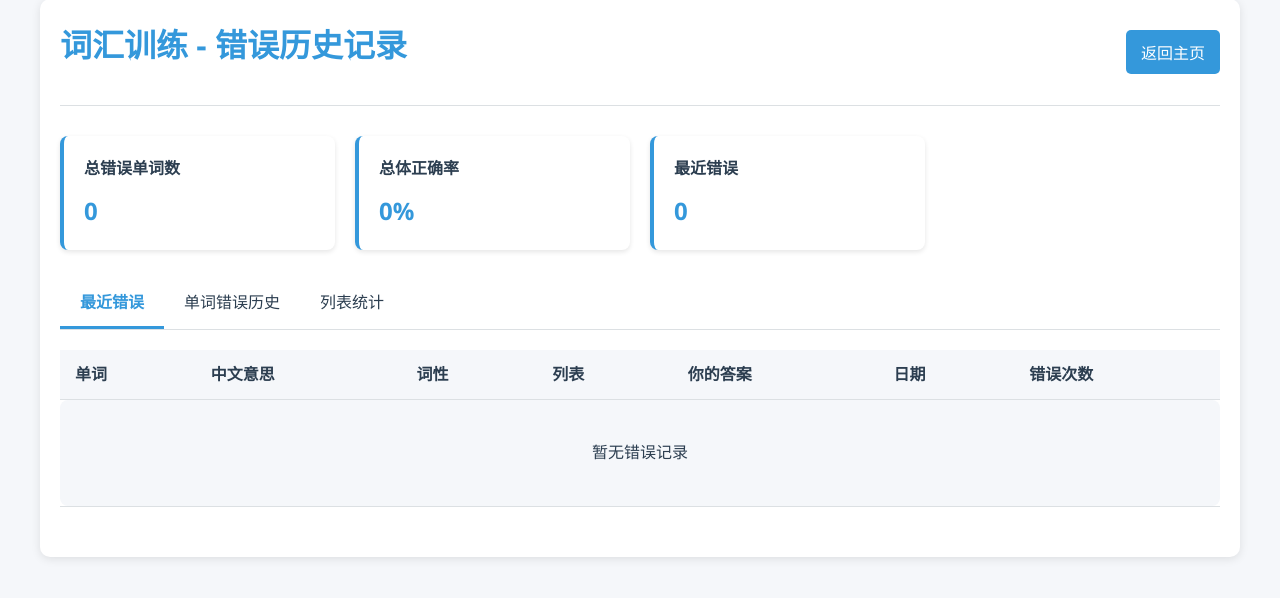
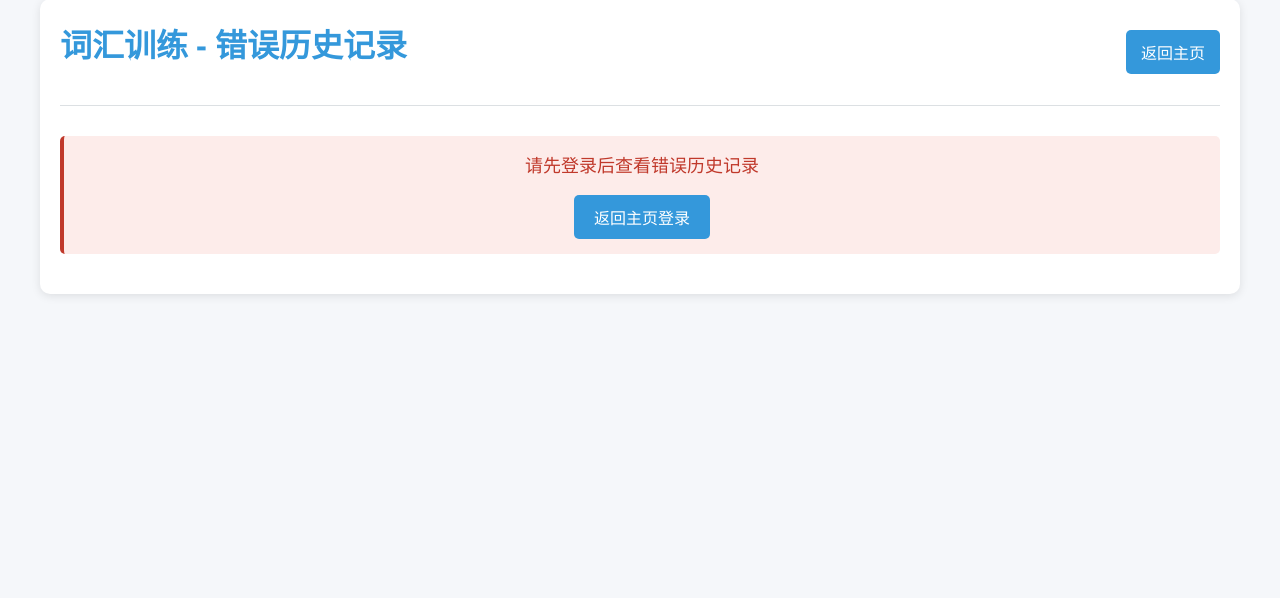
Before and after one commit to Stoic42/VocabularyTrainer, a Flask app: page /error-history in a window 1280 px wide. Shown: the part 21-619 px from the top of the page. Run offline with Flask 3, Linux system fonts and the light colour scheme; data that the repository does not hold is empty.

Commit message:
feat(auth): add user authentication for error history tracking
- Modify submit_answers and get_error_history to use session user_id
- Add login requirement check for error history access
- Update error_history.html to show login prompt for unauthorized users

```diff
--- a/app.py
+++ b/app.py
@@ -93,12 +93,14 @@ def get_questions():
 
     return jsonify(word_list)
 
-# API 2: 提交答案并批改 (您的优秀代码，我们保留)
+# API 2: 提交答案并批改
 @app.route('/api/submit', methods=['POST'])
 def submit_answers():
-    # ... 您的 submit_answers 函数逻辑非常完美，无需改动 ...
     data = request.get_json()
     answers = data.get('answers', [])
+
+    # 获取当前登录用户ID，如果未登录则使用默认值-1（表示游客）
+    student_id = session.get('user_id', -1)
 
     conn = get_db_connection()
     cursor = conn.cursor()
@@ -118,13 +120,13 @@ def submit_answers():
                     'correct_spelling': correct_spelling,
                     'your_answer': student_answer
                 })
-                # 将错误记录到ErrorLogs表
+                # 将错误记录到ErrorLogs表，使用当前用户ID
                 try:
                     cursor.execute(
                         "INSERT INTO ErrorLogs (student_id, word_id, error_type, student_answer, error_date) VALUES (?, ?, ?, ?, date('now'))",
-                        (1, word_id, 'spelling_mvp', student_answer)
+                        (student_id, word_id, 'spelling_mvp', student_answer)
                     )
-                    app.logger.info(f"记录错误: 单词ID={word_id}, 学生答案={student_answer}")
+                    app.logger.info(f"记录错误: 用户ID={student_id}, 单词ID={word_id}, 学生答案={student_answer}")
                 except sqlite3.Error as e:
                     app.logger.error(f"记录错误到ErrorLogs表失败: {e}")
                     # 如果表不存在，尝试创建它
@@ -146,7 +148,7 @@ def submit_answers():
                             # 重新尝试插入
                             cursor.execute(
                                 "INSERT INTO ErrorLogs (student_id, word_id, error_type, student_answer, error_date) VALUES (?, ?, ?, ?, date('now'))",
-                                (1, word_id, 'spelling_mvp', student_answer)
+                                (student_id, word_id, 'spelling_mvp', student_answer)
                             )
                         except sqlite3.Error as e2:
                             app.logger.error(f"创建ErrorLogs表并插入数据失败: {e2}")
@@ -207,8 +209,12 @@ def error_history():
 def get_error_history():
     """获取用户的错误历史记录"""
     try:
-        # 获取查询参数
-        student_id = request.args.get('student_id', default=1, type=int)  # 默认为学生ID 1
+        # 获取当前登录用户ID，如果未登录则使用默认值-1（表示游客）
+        student_id = session.get('user_id', -1)
+        # 如果用户未登录，返回错误信息
+        if student_id == -1:
+            return jsonify({'error': '请先登录后查看错误历史记录'}), 401
+
         limit = request.args.get('limit', default=50, type=int)  # 默认最多返回50条记录
 
         conn = get_db_connection()
--- a/templates/error_history.html
+++ b/templates/error_history.html
@@ -218,6 +218,34 @@
             border-left: 4px solid var(--error-color);
         }
 
+        /* 登录提示样式 */
+        .login-required {
+            display: flex;
+            flex-direction: column;
+            align-items: center;
+            gap: 15px;
+        }
+
+        .login-required p {
+            font-size: 18px;
+            margin: 0;
+        }
+
+        .login-required button {
+            background-color: var(--primary-color);
+            color: white;
+            border: none;
+            padding: 10px 20px;
+            border-radius: 5px;
+            cursor: pointer;
+            font-size: 16px;
+            transition: background-color 0.3s;
+        }
+
+        .login-required button:hover {
+            background-color: #0056b3;
+        }
+
         .no-data {
             text-align: center;
             padding: 40px;
@@ -361,11 +389,20 @@
         async function fetchErrorHistory() {
             try {
                 const response = await fetch('/api/error-history');
+
+                // 解析响应数据
+                const data = await response.json();
+
+                // 检查响应状态
                 if (!response.ok) {
-                    throw new Error('获取错误历史记录失败');
+                    // 如果是401未授权错误，显示登录提示
+                    if (response.status === 401) {
+                        throw new Error(data.error || '请先登录后查看错误历史记录');
+                    } else {
+                        throw new Error(data.error || '获取错误历史记录失败');
+                    }
                 }
 
-                const data = await response.json();
                 return data;
             } catch (error) {
                 console.error('获取错误历史记录时出错:', error);
@@ -471,7 +508,31 @@
             } catch (error) {
                 // 显示错误信息
                 loadingEl.style.display = 'none';
-                errorMessageEl.textContent = `获取错误历史记录失败: ${error.message}`;
+
+                // 检查是否是未登录错误
+                if (error.message.includes('请先登录')) {
+                    // 创建登录提示和按钮
+                    errorMessageEl.innerHTML = `
+                        <div class="login-required">
+                            <p>${error.message}</p>
+                            <button id="goToLoginBtn" class="btn btn-primary">返回主页登录</button>
+                        </div>
+                    `;
+
+                    // 添加按钮点击事件
+                    setTimeout(() => {
+                        const goToLoginBtn = document.getElementById('goToLoginBtn');
+                        if (goToLoginBtn) {
+                            goToLoginBtn.addEventListener('click', () => {
+                                window.location.href = '/';
+                            });
+                        }
+                    }, 0);
+                } else {
+                    // 其他错误
+                    errorMessageEl.textContent = `获取错误历史记录失败: ${error.message}`;
+                }
+
                 errorMessageEl.style.display = 'block';
             }
         }
```
Also changed, not shown: 1 other file.
